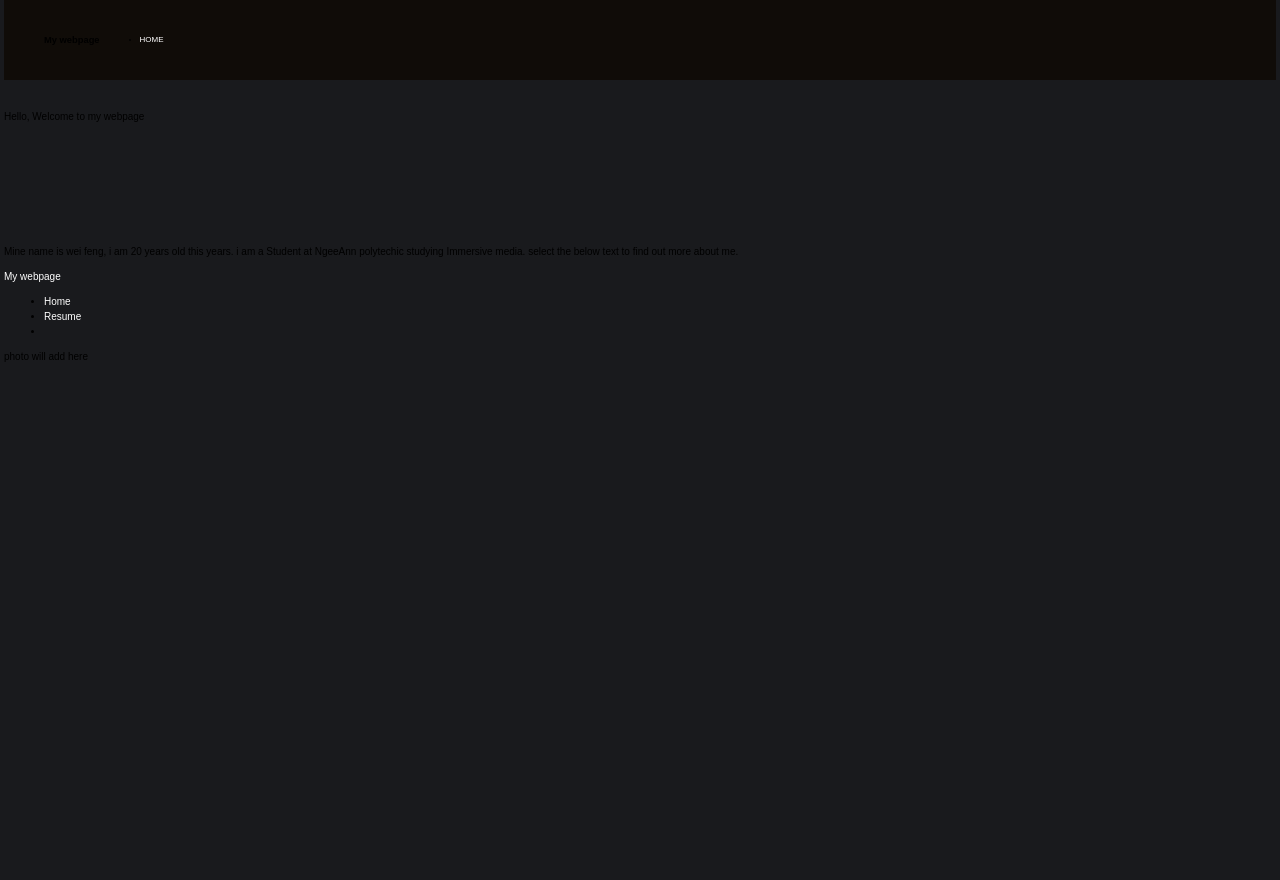
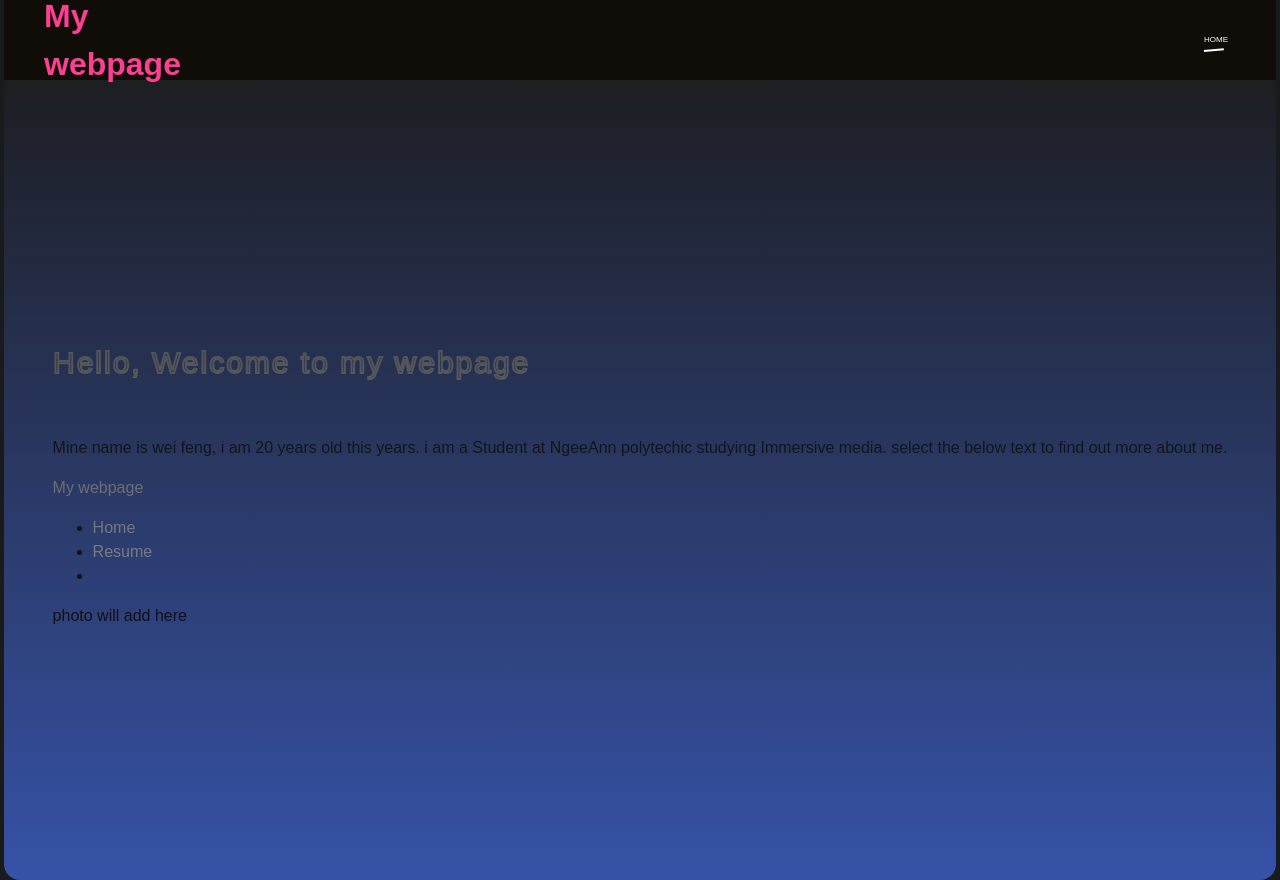
Before and after one commit to weifeng-l/Assignment-1, a plain HTML site: page index.html in a window 1280 px wide. Before the commit the page ends 800 px from the top, so only its background shows below. Drawn offline with Linux system fonts and the light colour scheme.

Commit message:
home button

```diff
--- a/index.html
+++ b/index.html
@@ -47,6 +47,113 @@
             height: 10vh;
             background-color: #100c08;
         }
+
+        header h3 {
+            position: relative;
+            margin: 0;
+            font-family: 'Montserrat', sans-serif;
+            font-size: 2rem;
+            color: #fd3f92;
+        }
+
+        header ul {
+            list-style-type: none;
+            padding: 0;
+            margin: 1em 0;
+            display: flex;
+            width: 100%;
+            justify-content: flex-end;
+            align-items: center;
+        }
+
+        header ul li {
+            position: relative;
+            margin: 0 1em;
+            transition: all 0.2s linear;
+        }
+
+        header ul li a {
+            font-family: "Montserrat",sans-serif;
+            font-weight: 500;
+            color: #fff;
+        }
+
+        header ul li::before {
+            position: absolute;
+            content: '';
+            top: calc(100% + 4px);
+            left: 0;
+            width: 20px;
+            height: 2px;
+            background-color: #fff;
+            transform-origin: 0 100%;
+            transform: rotate(-5deg);
+            transition: all 0.2s ease-out;
+        }
+
+        header ul li:hover::before {
+            width: 100%;
+            background-color: #c80815;
+        }
+
+        section {
+            position: relative;
+            display: flex;
+            min-height: 100vh;
+            padding: 2em 3em;
+            flex-direction: column;
+            justify-content: center;
+            align-items: center;
+            font-size: 1rem;
+            border-radius: 1em;
+            background-color: royalblue;
+        }
+
+        section:nth-child(odd) {
+            background-color: red;
+        }
+
+        }
+
+        section#one h1 {
+            visibility: hidden;
+            opacity: 0;
+            font-family: 'Montserrat', sans-serif;
+            font-size: 0;
+        }
+
+        section#one .title {
+            min-width: 550px;
+            max-height: 80px;
+            font-family: 'Montserrat', sans-serif;
+            font-size: 30px;
+            font-weight: 300;
+        }
+
+        section#one .title text {
+            letter-spacing: 2px;
+            fill: none;
+            stroke: #fff;
+            stroke-width: 2;
+            stroke-linecap: round;
+        }
+
+        section#one .title path {
+            stroke: #fff;
+            stroke-width: 4;
+            animation-delay: 1s;
+        }
+
+        section#one::after {
+            position: absolute;
+            content: '';
+            top: 0;
+            right: 0;
+            bottom: 0;
+            left: 0;
+            background-image: linear-gradient(0deg, rgba(29, 30, 34, 0.3), #1d1e22);
+        }
+
     </style>
     <meta charset="UTF-8">
     <meta name="viewport" content="width=device-width, initial-scale=1.0">
```
